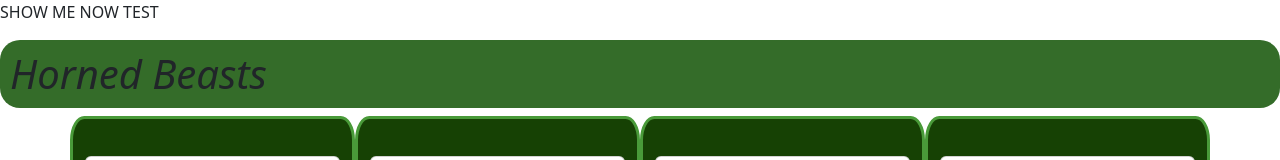
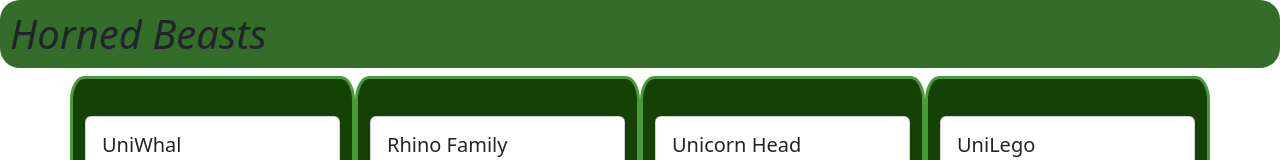
Before and after one commit to triciasawyer/horned-beast, a React (Create React App) app: page / in a window 1280 px wide. Shown: the top 160 px of the page. Built offline with nearby package versions, Linux system fonts and the light colour scheme; grey boxes are pictures that could not be loaded.

Commit message:
edit cards and modal

```diff
--- a/src/App.js
+++ b/src/App.js
@@ -21,7 +21,7 @@
 
 addBeast = () => {
   this.setState({
-    beast: this.state.pizza + '🐐',
+    beast: this.state.beast + '🐐',
   });
 };
 
@@ -43,7 +43,6 @@
   render() {
     return (
       <>
-      <p onClick={() => {this.handleOnShow('test')}}>SHOW ME NOW TEST</p>
         <Header beast={this.state.beast}/>
         <Main addBeast={this.addBeast} data={data} handleOnShow={this.handleOnShow}/>
         <Footer>Tricia Sawyer 2023</Footer>
```
